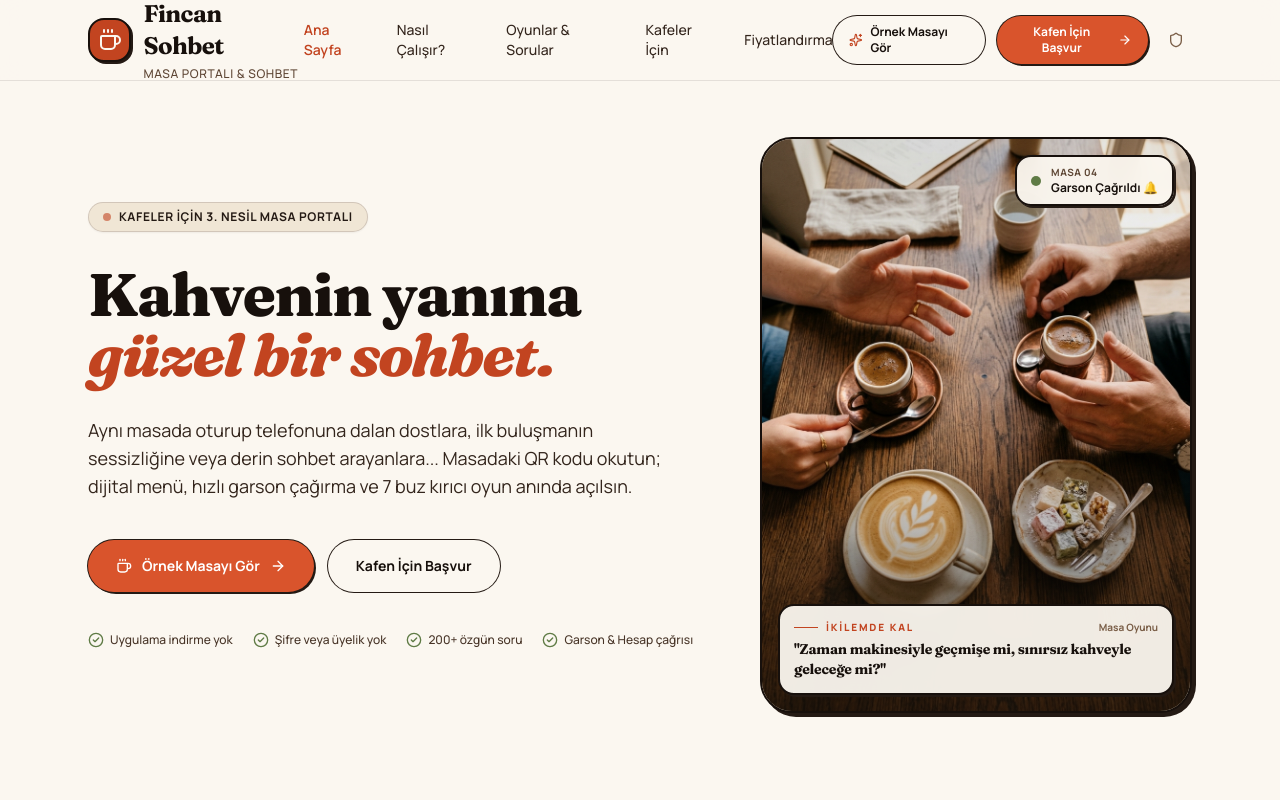
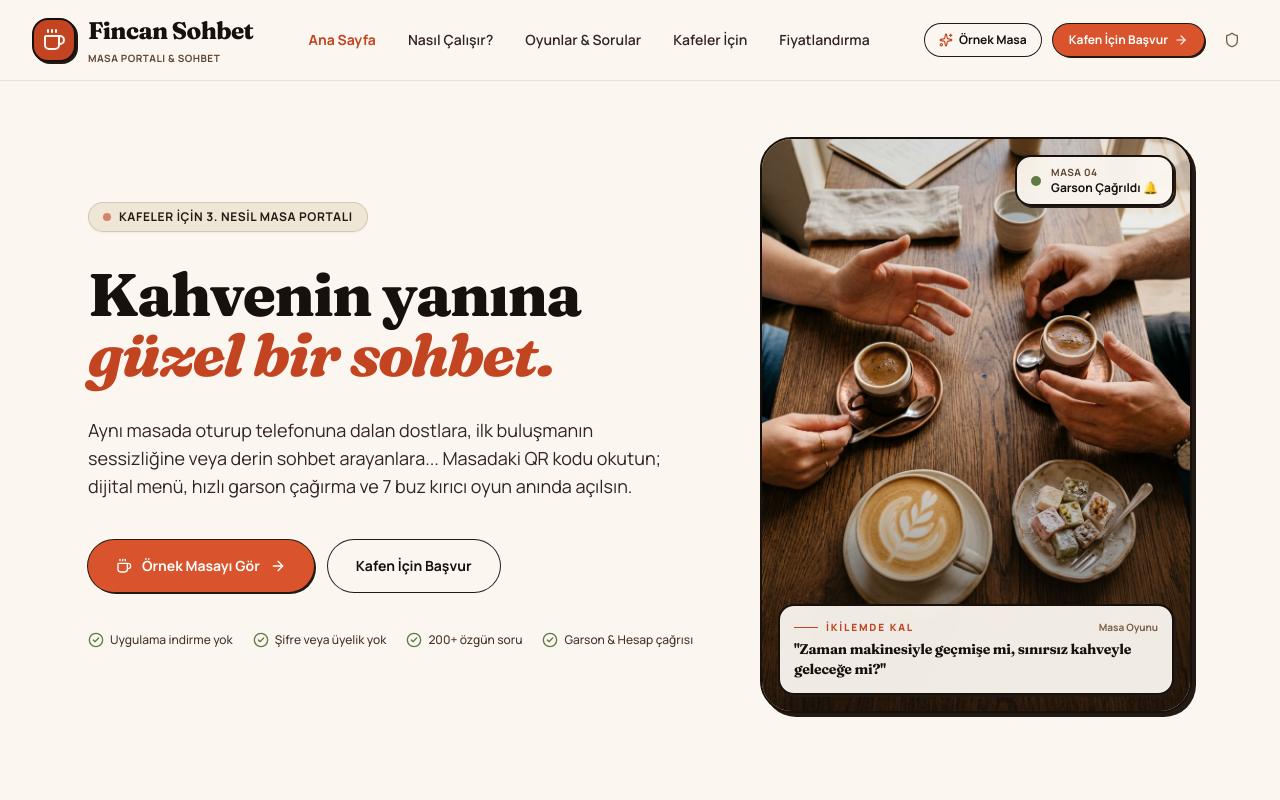
Before and after one commit to ChaCha99999/fincan-sohbet, a React (Vite) app: page / in a window 1280 px wide. Shown: the top 800 px of the page. Built offline with nearby package versions, Linux system fonts and the light colour scheme; no server answers.

Commit message:
fix(navbar): resolve text wrapping and button collision on tablet and desktop

```diff
--- a/src/components/Navbar.tsx
+++ b/src/components/Navbar.tsx
@@ -14,158 +14,150 @@ export const Navbar: React.FC<NavbarProps> = ({ onOpenLeadModal }) => {
   const isCurrent = (path: string) => location.pathname === path;
 
   return (
-    <header className="sticky top-0 z-40 bg-cream-50/90 backdrop-blur-md border-b border-coffee-900/10 transition-all">
-      <div className="max-w-6xl mx-auto px-4 sm:px-6 h-18 sm:h-20 flex items-center justify-between">
+    <header className="sticky top-0 z-40 bg-cream-50/95 backdrop-blur-md border-b border-coffee-900/10 transition-all">
+      <div className="max-w-7xl mx-auto px-4 sm:px-6 lg:px-8 h-20 flex items-center justify-between gap-4">
+
         {/* Brand Logo */}
-        <Link to="/" className="flex items-center gap-3 group">
-          <div className="w-10 h-10 sm:w-11 sm:h-11 rounded-2xl bg-terracotta-600 border-2 border-coffee-950 flex items-center justify-center text-cream-50 shadow-print-sm transition-transform group-hover:-translate-y-0.5">
+        <Link to="/" className="flex items-center gap-3 shrink-0 group">
+          <div className="w-10 h-10 sm:w-11 sm:h-11 rounded-2xl bg-terracotta-600 border-2 border-coffee-950 flex items-center justify-center text-cream-50 shadow-print-sm transition-transform group-hover:-translate-y-0.5 shrink-0">
             <Coffee className="w-5 h-5 sm:w-6 sm:h-6" />
           </div>
-          <div className="flex flex-col">
-            <span className="font-serif font-bold text-xl sm:text-2xl tracking-tight text-coffee-950 leading-none">
+          <div className="flex flex-col text-left">
+            <span className="font-serif font-black text-xl sm:text-2xl tracking-tight text-coffee-950 leading-none">
               {APP_CONFIG.brandName}
             </span>
-            <span className="text-[10px] sm:text-xs text-coffee-600 font-medium tracking-wider uppercase mt-1 hidden sm:inline-block">
+            <span className="text-[10px] text-coffee-600 font-bold tracking-wider uppercase mt-1 hidden sm:inline-block whitespace-nowrap">
               Masa Portalı & Sohbet
             </span>
           </div>
         </Link>
 
-        {/* Desktop Navigation */}
-        <nav className="hidden md:flex items-center gap-7 text-sm font-medium text-coffee-800">
+        {/* Desktop Navigation (visible on lg and above to prevent crowding) */}
+        <nav className="hidden lg:flex items-center gap-6 xl:gap-8 text-sm font-semibold text-coffee-800 shrink-0">
           <Link
             to="/"
-            className={`transition-colors hover:text-terracotta-600 ${isCurrent('/') ? 'text-terracotta-600 font-semibold' : ''}`}
+            className={`whitespace-nowrap transition-colors hover:text-terracotta-600 ${isCurrent('/') ? 'text-terracotta-600 font-bold' : ''}`}
           >
             Ana Sayfa
           </Link>
           <a
             href="/#nasil-calisir"
-            className="transition-colors hover:text-terracotta-600"
+            className="whitespace-nowrap transition-colors hover:text-terracotta-600"
           >
             Nasıl Çalışır?
           </a>
           <Link
             to="/games"
-            className={`transition-colors hover:text-terracotta-600 ${isCurrent('/games') ? 'text-terracotta-600 font-semibold' : ''}`}
+            className={`whitespace-nowrap transition-colors hover:text-terracotta-600 ${isCurrent('/games') ? 'text-terracotta-600 font-bold' : ''}`}
           >
             Oyunlar & Sorular
           </Link>
           <a
             href="/#kafeler-icin"
-            className="transition-colors hover:text-terracotta-600"
+            className="whitespace-nowrap transition-colors hover:text-terracotta-600"
           >
             Kafeler İçin
           </a>
           <a
             href="/#fiyat"
-            className="transition-colors hover:text-terracotta-600"
+            className="whitespace-nowrap transition-colors hover:text-terracotta-600"
           >
             Fiyatlandırma
           </a>
         </nav>
 
-        {/* Action Buttons */}
-        <div className="hidden sm:flex items-center gap-3">
+        {/* Action Buttons & Controls */}
+        <div className="flex items-center gap-2.5 sm:gap-3 shrink-0">
           <Link
             to="/t/demo-masa-1"
-            className="btn-secondary !py-2 !px-4 !text-xs !font-bold"
+            className="hidden sm:inline-flex btn-secondary !py-2 !px-3.5 !text-xs !font-bold whitespace-nowrap items-center gap-1.5"
           >
-            <Sparkles className="w-3.5 h-3.5 text-terracotta-600" />
-            Örnek Masayı Gör
+            <Sparkles className="w-3.5 h-3.5 text-terracotta-600 shrink-0" />
+            Örnek Masa
           </Link>
 
           {onOpenLeadModal && (
             <button
               onClick={onOpenLeadModal}
-              className="btn-primary !py-2 !px-4 !text-xs !font-bold"
+              className="btn-primary !py-2 !px-3.5 sm:!px-4 !text-xs !font-bold whitespace-nowrap flex items-center gap-1.5"
             >
-              Kafen İçin Başvur
-              <ArrowRight className="w-3.5 h-3.5" />
+              <span>Kafen İçin Başvur</span>
+              <ArrowRight className="w-3.5 h-3.5 shrink-0 hidden sm:inline" />
             </button>
           )}
 
           <Link
             to="/admin/login"
-            className="p-2 rounded-xl text-coffee-500 hover:text-coffee-900 hover:bg-coffee-100 transition-colors"
+            className="p-2 rounded-xl text-coffee-500 hover:text-coffee-900 hover:bg-cream-200/70 transition-colors hidden sm:inline-flex"
             title="Yönetici Girişi"
           >
             <Shield className="w-4 h-4" />
           </Link>
+
+          {/* Mobile/Tablet Menu Button */}
+          <button
+            onClick={() => setMobileMenuOpen(!mobileMenuOpen)}
+            className="p-2.5 rounded-xl text-coffee-950 hover:bg-cream-200/80 lg:hidden border border-coffee-950/15 focus:outline-none"
+            aria-label="Menüyü aç/kapat"
+          >
+            {mobileMenuOpen ? <X className="w-5 h-5" /> : <Menu className="w-5 h-5" />}
+          </button>
         </div>
-
-        {/* Mobile Menu Button */}
-        <button
-          onClick={() => setMobileMenuOpen(!mobileMenuOpen)}
-          className="p-2 rounded-xl text-coffee-900 hover:bg-cream-200 md:hidden focus:outline-none"
-          aria-label="Menüyü aç/kapat"
-        >
-          {mobileMenuOpen ? <X className="w-6 h-6" /> : <Menu className="w-6 h-6" />}
-        </button>
       </div>
 
-      {/* Mobile Drawer */}
+      {/* Mobile / Tablet Drawer */}
       {mobileMenuOpen && (
-        <div className="md:hidden border-b border-coffee-900/10 bg-cream-50 px-5 pt-3 pb-6 space-y-3">
+        <div className="lg:hidden border-b-2 border-coffee-950/20 bg-cream-50 px-5 pt-3 pb-6 space-y-3 animate-fadeIn">
           <Link
             to="/"
             onClick={() => setMobileMenuOpen(false)}
-            className="block py-2.5 text-base font-medium text-coffee-900 border-b border-coffee-100"
+            className="block py-2.5 text-base font-bold text-coffee-900 border-b border-coffee-200/60"
           >
             Ana Sayfa
           </Link>
           <a
             href="/#nasil-calisir"
             onClick={() => setMobileMenuOpen(false)}
-            className="block py-2.5 text-base font-medium text-coffee-900 border-b border-coffee-100"
+            className="block py-2.5 text-base font-bold text-coffee-900 border-b border-coffee-200/60"
           >
             Nasıl Çalışır?
           </a>
           <Link
             to="/games"
             onClick={() => setMobileMenuOpen(false)}
-            className="block py-2.5 text-base font-medium text-coffee-900 border-b border-coffee-100"
+            className="block py-2.5 text-base font-bold text-coffee-900 border-b border-coffee-200/60"
           >
             Oyunlar & Sorular
           </Link>
           <a
             href="/#kafeler-icin"
             onClick={() => setMobileMenuOpen(false)}
-            className="block py-2.5 text-base font-medium text-coffee-900 border-b border-coffee-100"
+            className="block py-2.5 text-base font-bold text-coffee-900 border-b border-coffee-200/60"
           >
             Kafeler İçin
           </a>
           <a
             href="/#fiyat"
             onClick={() => setMobileMenuOpen(false)}
-            className="block py-2.5 text-base font-medium text-coffee-900 border-b border-coffee-100"
+            className="block py-2.5 text-base font-bold text-coffee-900 border-b border-coffee-200/60"
           >
             Fiyatlandırma
           </a>
+
           <div className="pt-3 flex flex-col gap-2.5">
             <Link
               to="/t/demo-masa-1"
               onClick={() => setMobileMenuOpen(false)}
-              className="w-full btn-secondary !py-3 !text-sm text-center justify-center"
+              className="w-full btn-secondary !py-3 !text-sm text-center justify-center flex items-center gap-2"
             >
               <Sparkles className="w-4 h-4 text-terracotta-600" />
               Örnek Masayı Dene (Masa 01)
             </Link>
-            {onOpenLeadModal && (
-              <button
-                onClick={() => {
-                  setMobileMenuOpen(false);
-                  onOpenLeadModal();
-                }}
-                className="w-full btn-primary !py-3 !text-sm text-center justify-center"
-              >
-                Kafen İçin Başvur
-              </button>
-            )}
+
             <Link
               to="/admin/login"
               onClick={() => setMobileMenuOpen(false)}
-              className="w-full flex items-center justify-center gap-2 py-2 text-xs text-coffee-500 hover:text-coffee-900"
+              className="w-full flex items-center justify-center gap-2 py-2 text-xs font-semibold text-coffee-600 hover:text-coffee-950"
             >
               <Shield className="w-3.5 h-3.5" />
               Yönetici Paneli Girişi
```
